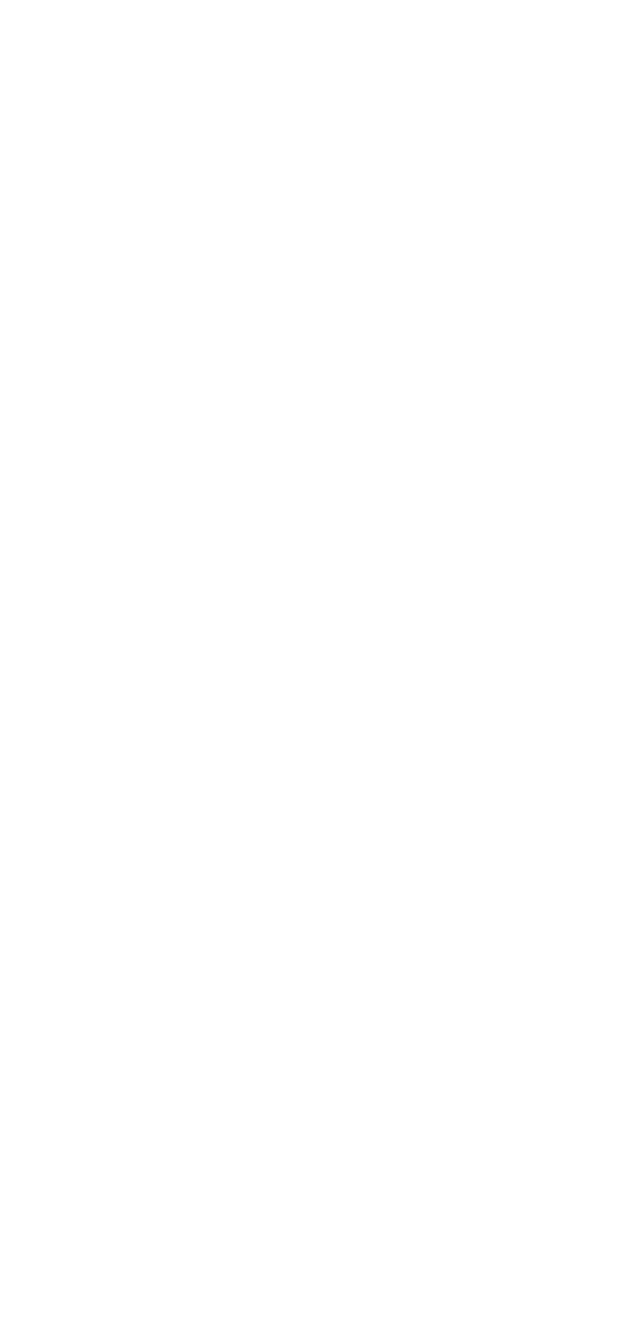
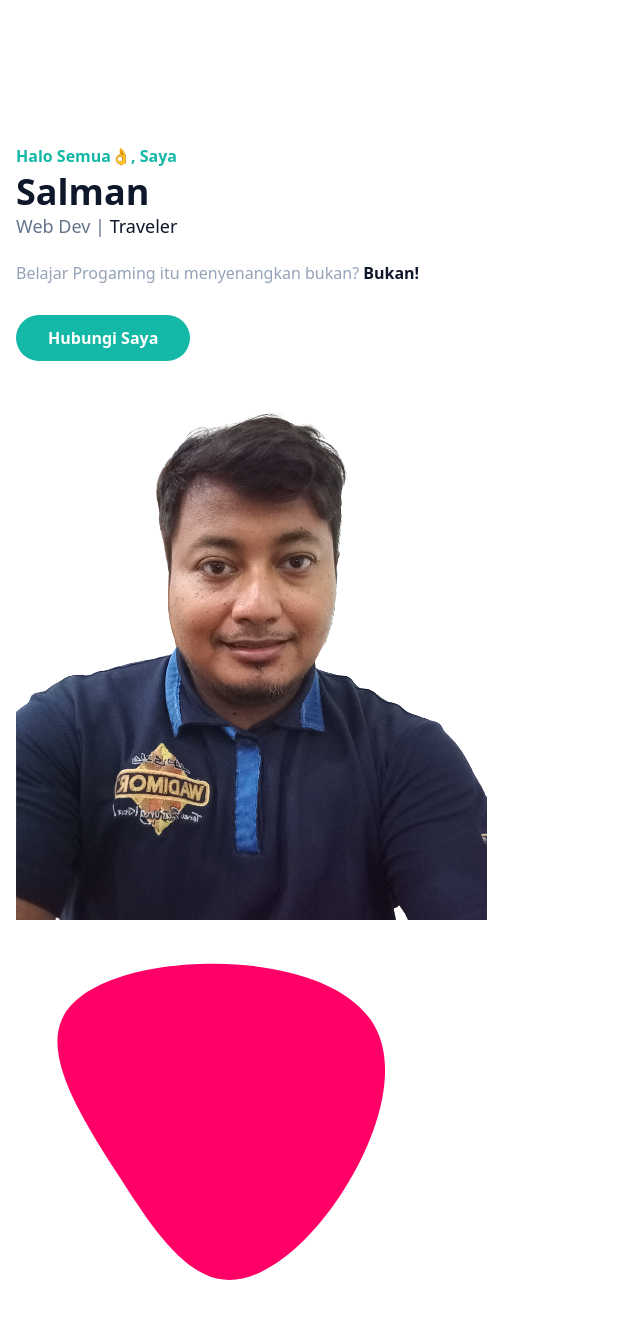
Before and after one commit to s4llm4n/Porto, a website: page index.html in a window 1280 px wide. Shown: the whole page, without its empty margins (0-640 px from the left). Before the commit the page ends 800 px from the top, so only its background shows below. Drawn offline with Linux system fonts and the light colour scheme.

Commit message:
commit bloop

```diff
--- a/index.html
+++ b/index.html
@@ -9,5 +9,41 @@
 </head>
 <body>
 
+    <!-- Hero Section Start -->
+    <section id="home" class="pt-36">
+        <div class="container">
+            <div class="flex flex-wrap">
+                <div class="w-full self-center px-4">
+                    <h1 class="text-base font-semibold text-primary">Halo Semua👌,
+                        Saya <span class="block font-bold text-dark text-4xl
+                        mt-1"> Salman </span></h1>
+                    <h2 class="font-medium text-slate-500 text-lg mb-5">Web Dev |
+                        <span class="text-dark">Traveler</span></h2>
+                    <p class="font-medium text-slate-400 mb-10 leading-relaxed">Belajar Progaming itu menyenangkan bukan?
+                        <span class="text-dark font-bold">Bukan!</span>
+                    </p>
+
+                    <a href="#" class="text-base font-semibold text-white
+                    bg-primary py-3 px-8 rounded-full hover:shadow-lg
+                    hover:opacity-80 transition duration-300 ease-in-out">Hubungi Saya</a>
+                </div>
+                <div class="w-ful self-end px-4">
+                    <div class="relative mt-10">
+                        <img src="dist/img/salman.png" alt="Salman"
+                        class="max-w-full mx-auto" />
+                        <span class="absolute -bottom-0 -z-10">
+                            <svg width="400" height="400" viewBox="0 0 200 200"
+                                xmlns="http://www.w3.org/2000/svg">
+                                <path
+                                fill="#FF0066"
+                                d="M66.2,-39C76,-21.2,67.6,6.5,53.5,28.8C39.4,51.2,19.7,68.3,3.1,66.5C-13.6,64.8,-27.2,44.2,-41.6,21.6C-56,-0.9,-71.2,-25.4,-64.4,-41.5C-57.6,-57.6,-28.8,-65.3,-0.3,-65.1C28.2,-64.9,56.3,-56.8,66.2,-39Z" transform="translate(100 100) scale(1.2)" />
+                              </svg>
+                        </span>
+                    </div>
+                </div>
+            </div>
+        </div>
+    </section>
+    <!-- Hero Section Start -->
 </body>
 </html>
--- a/tailwind.config.js
+++ b/tailwind.config.js
@@ -2,7 +2,12 @@
 module.exports = {
   content: ['index.html'],
   theme: {
-    extend: {},
+    extend: {
+      colors: {
+        primary: '#14b8a6',
+        dark: '#0f172a',
+      },
+    },
   },
   plugins: [],
 }
```
Also changed, not shown: dist/img/salman.png (added), dist/output.css.
